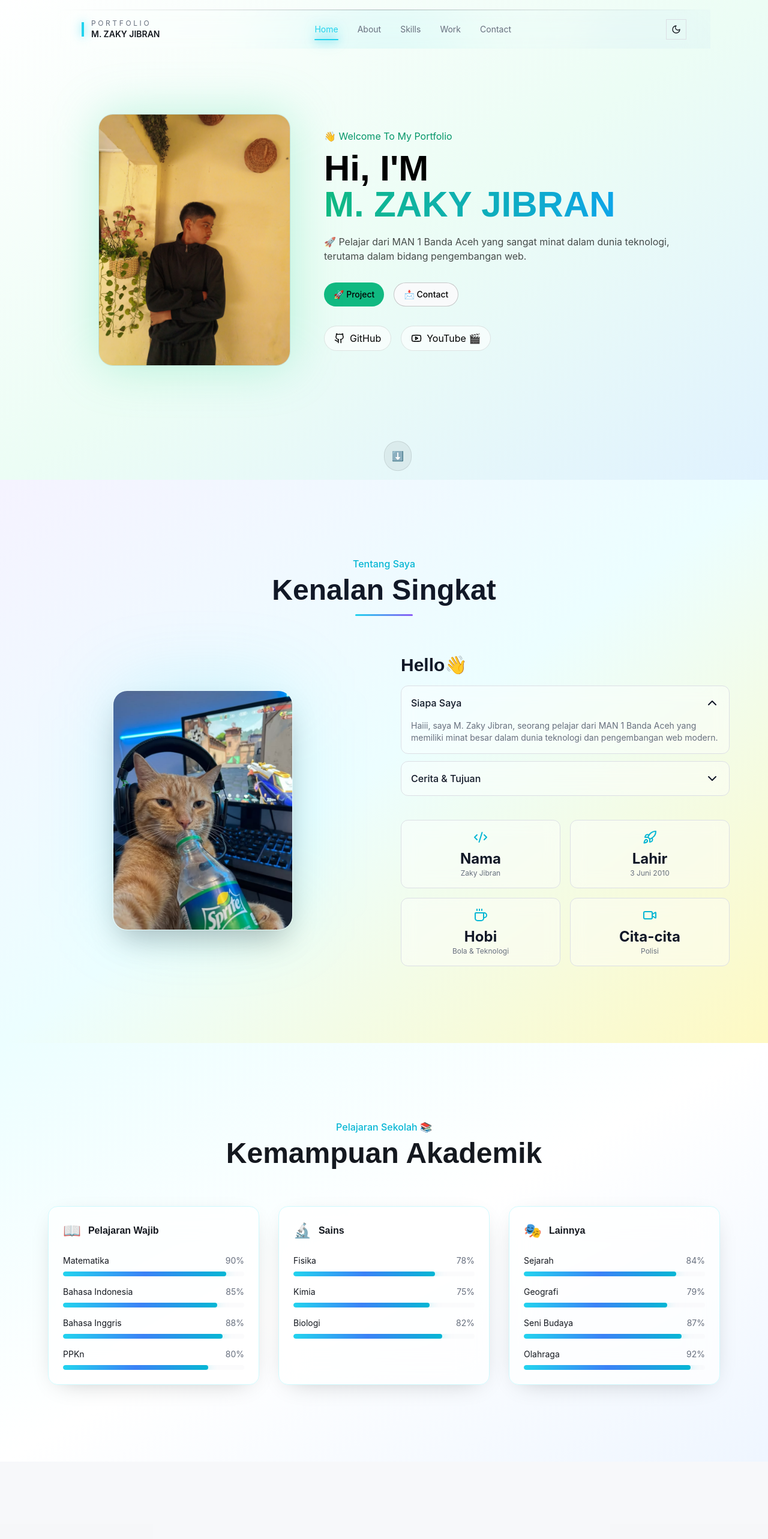
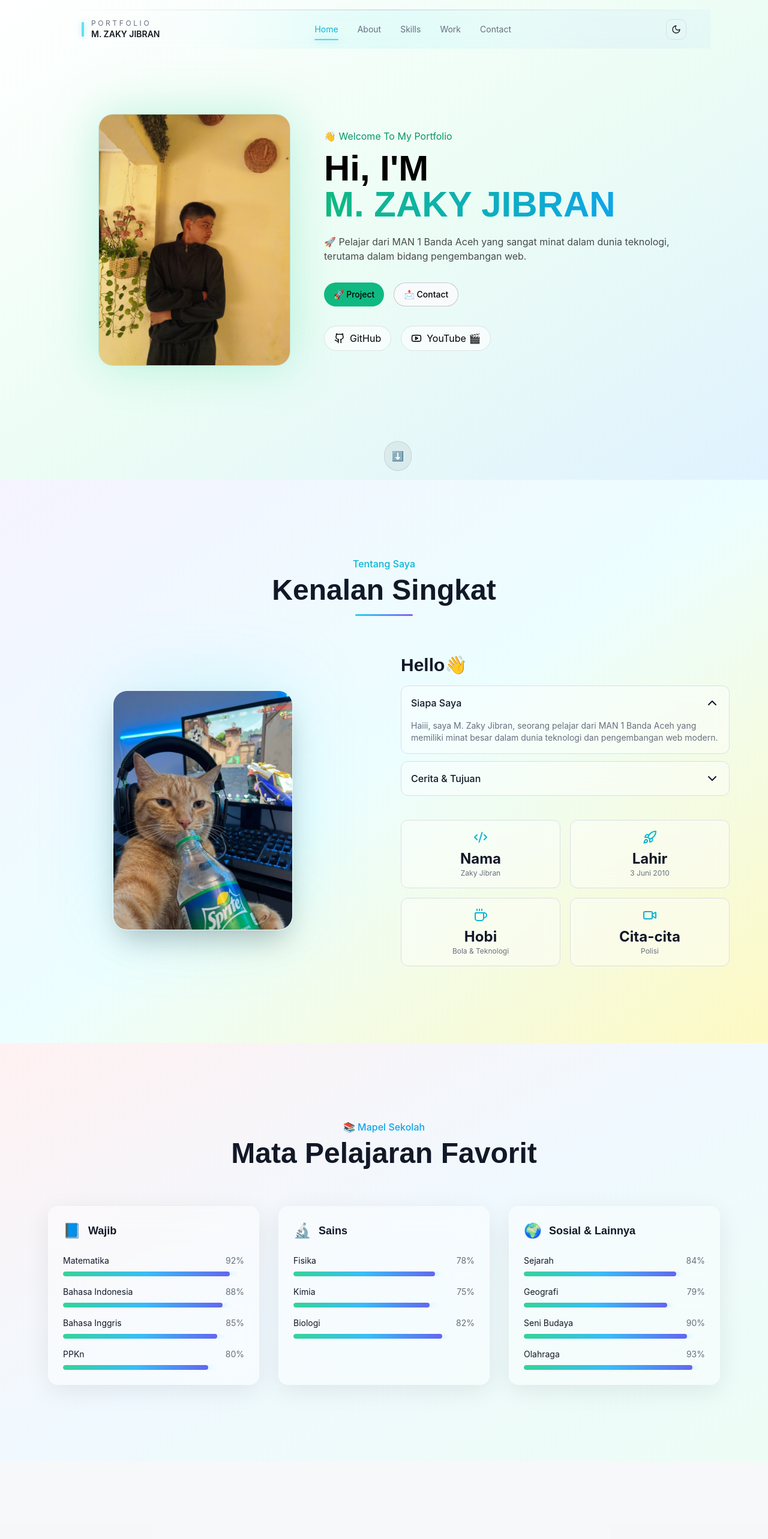
Before and after one commit to zakyjibran183/cicak-terbang, a React (Vite) app: page / in a window 1280 px wide. Shown: the top 2566 px of the page at 60% size. Built offline with nearby package versions, Linux system fonts and the light colour scheme; the HTML template or start-up script is replaced by a standard one.

Commit message:
update fitur navbar,skillssection

```diff
--- a/src/components/Navbar.tsx
+++ b/src/components/Navbar.tsx
@@ -20,14 +20,12 @@ export default function Navbar({ isDark, toggleTheme }: NavbarProps) {
     { label: "Contact", href: "#contact" },
   ];
 
-  // background effect
   useEffect(() => {
     const onScroll = () => setScrolled(window.scrollY > 25);
     window.addEventListener("scroll", onScroll);
     return () => window.removeEventListener("scroll", onScroll);
   }, []);
 
-  // ✅ FIX: scroll spy lebih stabil (tanpa layoutId chaos)
   useEffect(() => {
     const sections = nav
       .map((i) => document.querySelector(i.href))
@@ -41,16 +39,15 @@ export default function Navbar({ isDark, toggleTheme }: NavbarProps) {
           }
         });
       },
-      { threshold: 0.5 }
+      { threshold: 0.55 }
     );
 
     sections.forEach((sec) => observer.observe(sec));
-
     return () => observer.disconnect();
   }, []);
 
   const go = (href: string) => {
-    setActive(href); // ✅ langsung sync biar underline gak delay
+    setActive(href);
     setOpen(false);
 
     document.querySelector(href)?.scrollIntoView({
@@ -67,14 +64,14 @@ export default function Navbar({ isDark, toggleTheme }: NavbarProps) {
     >
       <div className="mt-4 w-[94%] md:w-[85%] relative">
 
-        {/* 🔵 NEON AURA */}
+        {/* 🌊 SOFT CYAN AURORA (MATCH HERO) */}
         <div className="absolute inset-0 -z-10 overflow-hidden">
-          <div className="absolute -top-10 left-1/2 -translate-x-1/2 w-[300px] h-[300px] bg-cyan-400/20 blur-[90px] rounded-full animate-pulse" />
-          <div className="absolute top-0 right-0 w-[200px] h-[200px] bg-blue-500/20 blur-[100px] rounded-full animate-pulse" />
+          <div className="absolute -top-20 left-1/2 -translate-x-1/2 w-[350px] h-[350px] bg-cyan-300/20 blur-[120px] rounded-full" />
+          <div className="absolute top-0 right-0 w-[250px] h-[250px] bg-blue-400/20 blur-[120px] rounded-full" />
         </div>
 
         {/* top line */}
-        <div className="h-[1px] w-full bg-gradient-to-r from-transparent via-foreground/30 to-transparent" />
+        <div className="h-[1px] w-full bg-gradient-to-r from-transparent via-foreground/20 to-transparent" />
 
         {/* MAIN BAR */}
         <div
@@ -85,23 +82,24 @@ export default function Navbar({ isDark, toggleTheme }: NavbarProps) {
 
             ${
               scrolled
-                ? "bg-background/80 border border-border shadow-[0_10px_40px_-10px_rgba(34,211,238,0.25)]"
+                ? "bg-background/70 border border-border shadow-[0_10px_40px_-15px_rgba(56,189,248,0.15)]"
                 : "bg-transparent"
             }
           `}
         >
+
           {/* BRAND */}
           <div
             onClick={() => go("#home")}
             className="flex items-center gap-3 cursor-pointer group"
           >
-            <div className="w-1 h-6 bg-cyan-400 shadow-[0_0_15px_rgba(34,211,238,0.8)]" />
+            <div className="w-1 h-6 bg-cyan-400/70 shadow-[0_0_10px_rgba(56,189,248,0.4)]" />
 
             <div className="leading-tight">
               <p className="text-xs tracking-[0.3em] text-muted-foreground">
                 PORTFOLIO
               </p>
-              <p className="text-sm font-semibold group-hover:text-cyan-400 transition">
+              <p className="text-sm font-semibold group-hover:text-cyan-500 transition">
                 M. ZAKY JIBRAN
               </p>
             </div>
@@ -115,24 +113,21 @@ export default function Navbar({ isDark, toggleTheme }: NavbarProps) {
                 onClick={() => go(i.href)}
                 className={`relative text-sm transition ${
                   active === i.href
-                    ? "text-cyan-400 drop-shadow-[0_0_10px_rgba(34,211,238,0.8)]"
+                    ? "text-cyan-500"
                     : "text-muted-foreground hover:text-foreground"
                 }`}
               >
                 {i.label}
 
-                {/* ✅ FIX UNDERLINE (NO layoutId lagi) */}
+                {/* smooth underline (Apple style) */}
                 {active === i.href && (
                   <motion.div
-                    initial={{ scaleX: 0 }}
-                    animate={{ scaleX: 1 }}
-                    exit={{ scaleX: 0 }}
-                    transition={{ duration: 0.25 }}
+                    layoutId="nav-underline"
                     className="
                       absolute -bottom-2 left-0 w-full h-[2px]
-                      bg-cyan-400
-                      shadow-[0_0_12px_rgba(34,211,238,0.8)]
-                      rounded-full origin-left
+                      bg-cyan-400/80
+                      shadow-[0_0_12px_rgba(56,189,248,0.5)]
+                      rounded-full
                     "
                   />
                 )}
@@ -144,14 +139,19 @@ export default function Navbar({ isDark, toggleTheme }: NavbarProps) {
           <div className="flex items-center gap-3">
             <button
               onClick={toggleTheme}
-              className="p-2 border border-border hover:border-cyan-400 transition"
+              className="
+                p-2 rounded-md border border-border
+                hover:border-cyan-300
+                hover:shadow-[0_0_12px_rgba(56,189,248,0.2)]
+                transition
+              "
             >
               {isDark ? <Sun size={16} /> : <Moon size={16} />}
             </button>
 
             <button
               onClick={() => setOpen(!open)}
-              className="md:hidden p-2 border border-border"
+              className="md:hidden p-2 border border-border rounded-md"
             >
               {open ? <X size={16} /> : <Menu size={16} />}
             </button>
@@ -172,7 +172,7 @@ export default function Navbar({ isDark, toggleTheme }: NavbarProps) {
                   <button
                     key={i.href}
                     onClick={() => go(i.href)}
-                    className="text-left text-muted-foreground hover:text-cyan-400 transition"
+                    className="text-left text-muted-foreground hover:text-cyan-500 transition"
                   >
                     {i.label}
                   </button>
--- a/src/components/SkillsSection.tsx
+++ b/src/components/SkillsSection.tsx
@@ -1,10 +1,10 @@
-import { motion, useMotionValue, useTransform } from "framer-motion";
+import { motion } from "framer-motion";
 
 const subjects = {
   wajib: [
-    { name: "Matematika", level: 90 },
-    { name: "Bahasa Indonesia", level: 85 },
-    { name: "Bahasa Inggris", level: 88 },
+    { name: "Matematika", level: 92 },
+    { name: "Bahasa Indonesia", level: 88 },
+    { name: "Bahasa Inggris", level: 85 },
     { name: "PPKn", level: 80 },
   ],
   sains: [
@@ -12,36 +12,45 @@ const subjects = {
     { name: "Kimia", level: 75 },
     { name: "Biologi", level: 82 },
   ],
-  lainnya: [
+  sosial: [
     { name: "Sejarah", level: 84 },
     { name: "Geografi", level: 79 },
-    { name: "Seni Budaya", level: 87 },
-    { name: "Olahraga", level: 92 },
+    { name: "Seni Budaya", level: 90 },
+    { name: "Olahraga", level: 93 },
   ],
 };
 
-function SubjectBar({ name, level, delay }: any) {
+function SubjectBar({
+  name,
+  level,
+  delay,
+}: {
+  name: string;
+  level: number;
+  delay: number;
+}) {
   return (
     <motion.div
       initial={{ opacity: 0, y: 18 }}
       whileInView={{ opacity: 1, y: 0 }}
+      viewport={{ once: true }}
       transition={{ delay }}
       className="space-y-2"
     >
       <div className="flex justify-between text-sm">
-        <span className="text-foreground">{name}</span>
+        <span>{name}</span>
         <span className="text-muted-foreground">{level}%</span>
       </div>
 
-      <div className="h-2 rounded-full bg-muted/30 overflow-hidden">
+      <div className="h-2 rounded-full bg-white/10 dark:bg-white/5 overflow-hidden">
         <motion.div
           initial={{ width: 0 }}
           whileInView={{ width: `${level}%` }}
           transition={{ duration: 1.2, delay: delay + 0.2 }}
           className="
             h-full rounded-full
-            bg-gradient-to-r from-cyan-400 via-blue-500 to-cyan-500
-            shadow-[0_0_18px_rgba(34,211,238,0.6)]
+            bg-gradient-to-r from-emerald-400 via-sky-400 to-indigo-500
+            shadow-[0_0_18px_rgba(56,189,248,0.6)]
           "
         />
       </div>
@@ -49,40 +58,34 @@ function SubjectBar({ name, level, delay }: any) {
   );
 }
 
-/* 💎 TILT CARD CYAN VERSION */
-function TiltCard({ children }: any) {
-  const x = useMotionValue(0);
-  const y = useMotionValue(0);
-
-  const rotateX = useTransform(y, [-100, 100], [10, -10]);
-  const rotateY = useTransform(x, [-100, 100], [-10, 10]);
-
+function Card({
+  title,
+  icon,
+  children,
+}: {
+  title: string;
+  icon: string;
+  children: React.ReactNode;
+}) {
   return (
     <motion.div
-      onMouseMove={(e) => {
-        const rect = e.currentTarget.getBoundingClientRect();
-        x.set(e.clientX - rect.left - rect.width / 2);
-        y.set(e.clientY - rect.top - rect.height / 2);
-      }}
-      onMouseLeave={() => {
-        x.set(0);
-        y.set(0);
-      }}
-      style={{ rotateX, rotateY }}
+      initial={{ opacity: 0, y: 25 }}
+      whileInView={{ opacity: 1, y: 0 }}
+      viewport={{ once: true }}
       className="
         p-6 rounded-2xl
         backdrop-blur-xl
-
-        /* LIGHT */
-        bg-white/70 border border-cyan-100
-
-        /* DARK */
-        dark:bg-white/5 dark:border-cyan-500/10
-
-        shadow-[0_10px_40px_-20px_rgba(0,0,0,0.3)]
-        transition-transform duration-300
+        bg-white/40 dark:bg-white/5
+        border border-white/30 dark:border-white/10
+        shadow-[0_10px_40px_rgba(0,0,0,0.08)]
+        hover:shadow-[0_20px_60px_rgba(0,0,0,0.12)]
+        transition
       "
     >
+      <div className="flex items-center gap-3 mb-6">
+        <span className="text-2xl">{icon}</span>
+        <h3 className="font-bold text-lg">{title}</h3>
+      </div>
       {children}
     </motion.div>
   );
@@ -95,94 +98,60 @@ export default function SkillsSection() {
       className="
         relative py-20 md:py-32 overflow-hidden
 
-        /* LIGHT THEME (cyan soft clean) */
-        bg-gradient-to-br from-cyan-50 via-white to-blue-50
+        /* 🌈 SOFT AURORA THEME (beda dari about) */
+        bg-gradient-to-br
+        from-[#fff1f2]
+        via-[#f0f9ff]
+        to-[#ecfdf5]
 
-        /* DARK THEME (deep navy cyan glow) */
         dark:from-[#020617]
-        dark:via-[#0b1224]
-        dark:to-[#020617]
+        dark:via-[#0b1220]
+        dark:to-[#020a15]
 
-        transition-colors duration-500
+        text-gray-900 dark:text-white
       "
     >
-      {/* 🌊 CYAN AURORA */}
+      {/* 🌫️ glow background */}
       <div className="absolute inset-0 -z-10">
-        <motion.div
-          animate={{ x: [0, 120, 0], y: [0, -80, 0] }}
-          transition={{ repeat: Infinity, duration: 18 }}
-          className="
-            absolute w-[500px] h-[500px]
-            bg-cyan-400/20 blur-[140px]
-            rounded-full
-          "
-        />
-
-        <motion.div
-          animate={{ x: [0, -140, 0], y: [0, 100, 0] }}
-          transition={{ repeat: Infinity, duration: 20 }}
-          className="
-            absolute w-[500px] h-[500px]
-            bg-blue-500/20 blur-[140px]
-            rounded-full right-0 bottom-0
-          "
-        />
+        <div className="absolute top-[-120px] left-[-120px] w-[400px] h-[400px] bg-pink-400/20 blur-[130px] rounded-full" />
+        <div className="absolute bottom-[-120px] right-[-120px] w-[450px] h-[450px] bg-sky-400/20 blur-[140px] rounded-full" />
+        <div className="absolute top-[40%] left-[50%] w-[300px] h-[300px] bg-emerald-400/10 blur-[120px] rounded-full" />
       </div>
 
       {/* HEADER */}
       <div className="text-center mb-16">
-        <span className="text-cyan-500 font-medium block mb-2">
-          Pelajaran Sekolah 📚
-        </span>
-        <h2 className="text-3xl md:text-5xl font-bold text-foreground">
-          Kemampuan Akademik
+        <span className="text-sky-500 font-medium">📚 Mapel Sekolah</span>
+        <h2 className="text-3xl md:text-5xl font-bold mt-2">
+          Mata Pelajaran Favorit
         </h2>
       </div>
 
       {/* GRID */}
       <div className="grid md:grid-cols-3 gap-8 max-w-6xl mx-auto px-4">
 
-        {/* WAJIB */}
-        <TiltCard>
-          <div className="flex items-center gap-3 mb-6">
-            <span className="text-2xl">📖</span>
-            <h3 className="font-bold text-foreground">Pelajaran Wajib</h3>
-          </div>
-
+        <Card title="Wajib" icon="📘">
           <div className="space-y-4">
             {subjects.wajib.map((s, i) => (
               <SubjectBar key={s.name} {...s} delay={i * 0.1} />
             ))}
           </div>
-        </TiltCard>
+        </Card>
 
-        {/* SAINS */}
-        <TiltCard>
-          <div className="flex items-center gap-3 mb-6">
-            <span className="text-2xl">🔬</span>
-            <h3 className="font-bold text-foreground">Sains</h3>
-          </div>
-
+        <Card title="Sains" icon="🔬">
           <div className="space-y-4">
             {subjects.sains.map((s, i) => (
               <SubjectBar key={s.name} {...s} delay={i * 0.1} />
             ))}
           </div>
-        </TiltCard>
+        </Card>
 
-        {/* LAINNYA */}
-        <TiltCard>
-          <div className="flex items-center gap-3 mb-6">
-            <span className="text-2xl">🎭</span>
-            <h3 className="font-bold text-foreground">Lainnya</h3>
-          </div>
-
+        <Card title="Sosial & Lainnya" icon="🌍">
           <div className="space-y-4">
-            {subjects.lainnya.map((s, i) => (
+            {subjects.sosial.map((s, i) => (
               <SubjectBar key={s.name} {...s} delay={i * 0.1} />
             ))}
           </div>
-        </TiltCard>
+        </Card>
 
       </div>
     </section>
```
